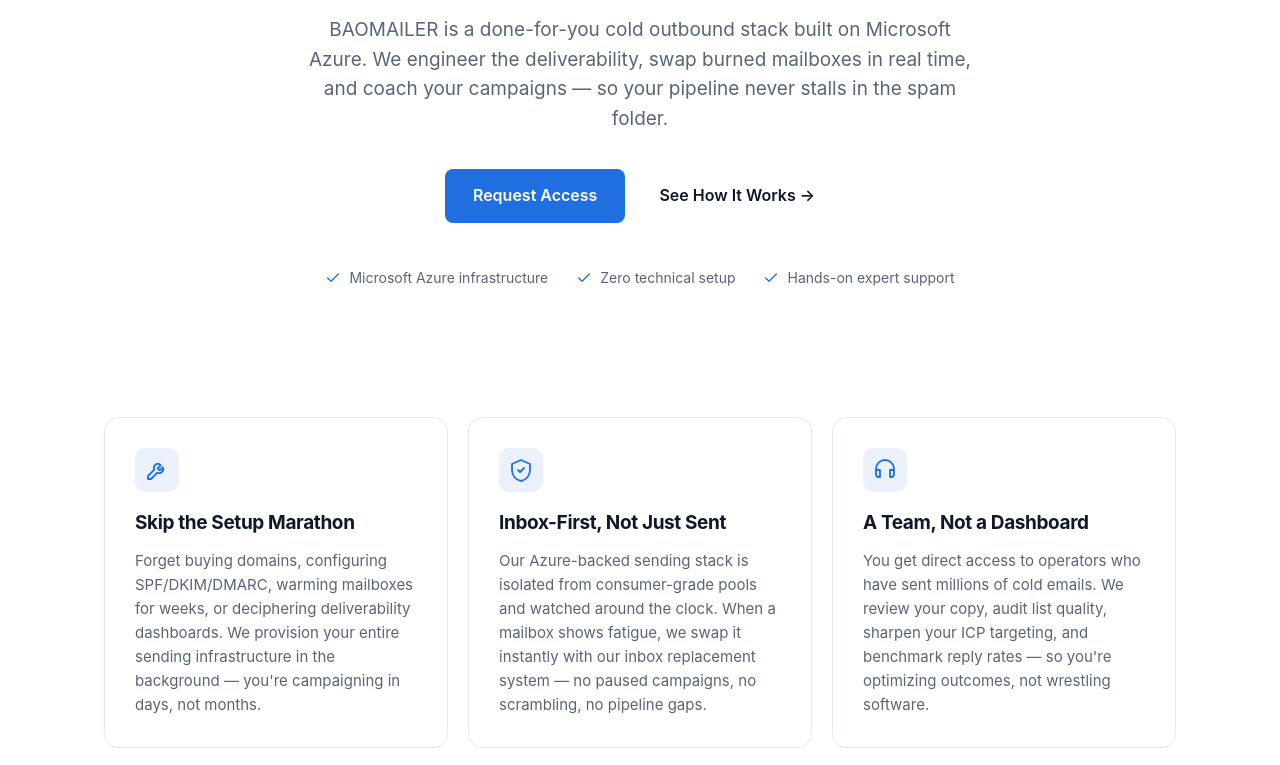
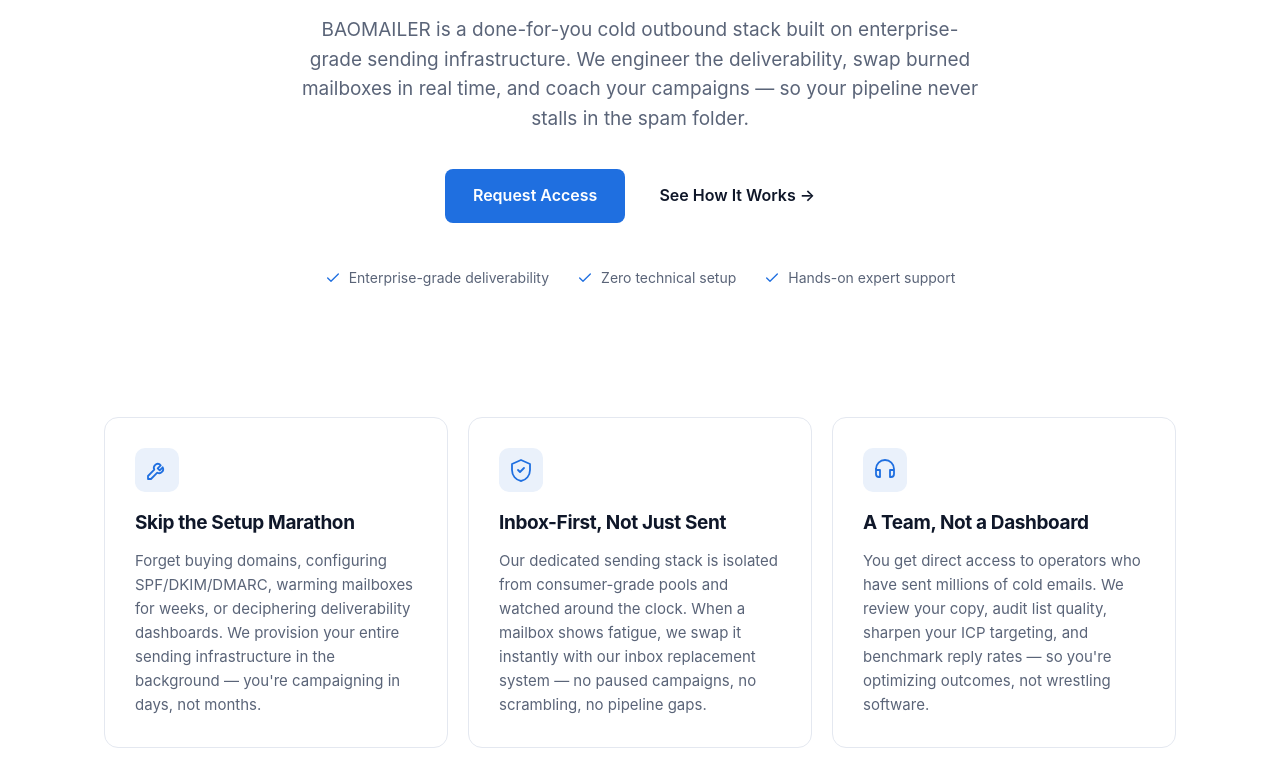
Before and after one commit to Tcjoeygithub/baomailer-website, a plain HTML site: page index.html in a window 1280 px wide. Shown: the part 279-1044 px from the top of the page. Drawn offline with Linux system fonts and the light colour scheme.

Commit message:
Remove vendor-specific infrastructure references from copy

```diff
--- a/index.html
+++ b/index.html
@@ -4,7 +4,7 @@
 <meta charset="UTF-8" />
 <meta name="viewport" content="width=device-width, initial-scale=1.0" />
 <title>BAOMAILER — Cold Email Infrastructure That Lands in the Inbox</title>
-<meta name="description" content="Done-for-you cold email infrastructure on Microsoft Azure. Skip the deliverability headaches and book more meetings with a managed sending stack and expert support." />
+<meta name="description" content="Done-for-you cold email infrastructure. Skip the deliverability headaches and book more meetings with a managed sending stack and expert support." />
 <link rel="icon" type="image/png" href="logo.png" />
 <link rel="stylesheet" href="styles.css" />
 </head>
@@ -22,13 +22,13 @@
   <section class="hero">
     <div class="eyebrow">Managed Cold Email Infrastructure</div>
     <h1>Land in the inbox. <span class="accent">Book more meetings.</span></h1>
-    <p class="lede">BAOMAILER is a done-for-you cold outbound stack built on Microsoft Azure. We engineer the deliverability, swap burned mailboxes in real time, and coach your campaigns — so your pipeline never stalls in the spam folder.</p>
+    <p class="lede">BAOMAILER is a done-for-you cold outbound stack built on enterprise-grade sending infrastructure. We engineer the deliverability, swap burned mailboxes in real time, and coach your campaigns — so your pipeline never stalls in the spam folder.</p>
     <div class="hero-ctas">
       <a href="#contact" class="btn">Request Access</a>
       <a href="#how" class="btn-ghost">See How It Works →</a>
     </div>
     <ul class="trust-strip">
-      <li><svg viewBox="0 0 24 24" class="ic"><path d="M20 6L9 17l-5-5" stroke="currentColor" stroke-width="2" fill="none" stroke-linecap="round" stroke-linejoin="round"/></svg>Microsoft Azure infrastructure</li>
+      <li><svg viewBox="0 0 24 24" class="ic"><path d="M20 6L9 17l-5-5" stroke="currentColor" stroke-width="2" fill="none" stroke-linecap="round" stroke-linejoin="round"/></svg>Enterprise-grade deliverability</li>
       <li><svg viewBox="0 0 24 24" class="ic"><path d="M20 6L9 17l-5-5" stroke="currentColor" stroke-width="2" fill="none" stroke-linecap="round" stroke-linejoin="round"/></svg>Zero technical setup</li>
       <li><svg viewBox="0 0 24 24" class="ic"><path d="M20 6L9 17l-5-5" stroke="currentColor" stroke-width="2" fill="none" stroke-linecap="round" stroke-linejoin="round"/></svg>Hands-on expert support</li>
     </ul>
@@ -47,7 +47,7 @@
         <svg viewBox="0 0 24 24" fill="none" stroke="currentColor" stroke-width="1.8" stroke-linecap="round" stroke-linejoin="round"><path d="M12 2l9 4v6c0 5.5-3.8 10.2-9 11-5.2-.8-9-5.5-9-11V6l9-4z"/><path d="M9 12l2 2 4-4"/></svg>
       </div>
       <h3>Inbox-First, Not Just Sent</h3>
-      <p>Our Azure-backed sending stack is isolated from consumer-grade pools and watched around the clock. When a mailbox shows fatigue, we swap it instantly with our inbox replacement system — no paused campaigns, no scrambling, no pipeline gaps.</p>
+      <p>Our dedicated sending stack is isolated from consumer-grade pools and watched around the clock. When a mailbox shows fatigue, we swap it instantly with our inbox replacement system — no paused campaigns, no scrambling, no pipeline gaps.</p>
     </div>
     <div class="feature">
       <div class="feat-icon">
@@ -91,7 +91,7 @@
       <li>
         <div class="step-num">2</div>
         <h3>Infrastructure Buildout</h3>
-        <p>We stand up domains, mailboxes, authentication, and warmup on Azure — tuned to your sending profile. You stay focused on your business.</p>
+        <p>We stand up domains, mailboxes, authentication, and warmup on our managed infrastructure — tuned to your sending profile. You stay focused on your business.</p>
       </li>
       <li>
         <div class="step-num">3</div>
```
